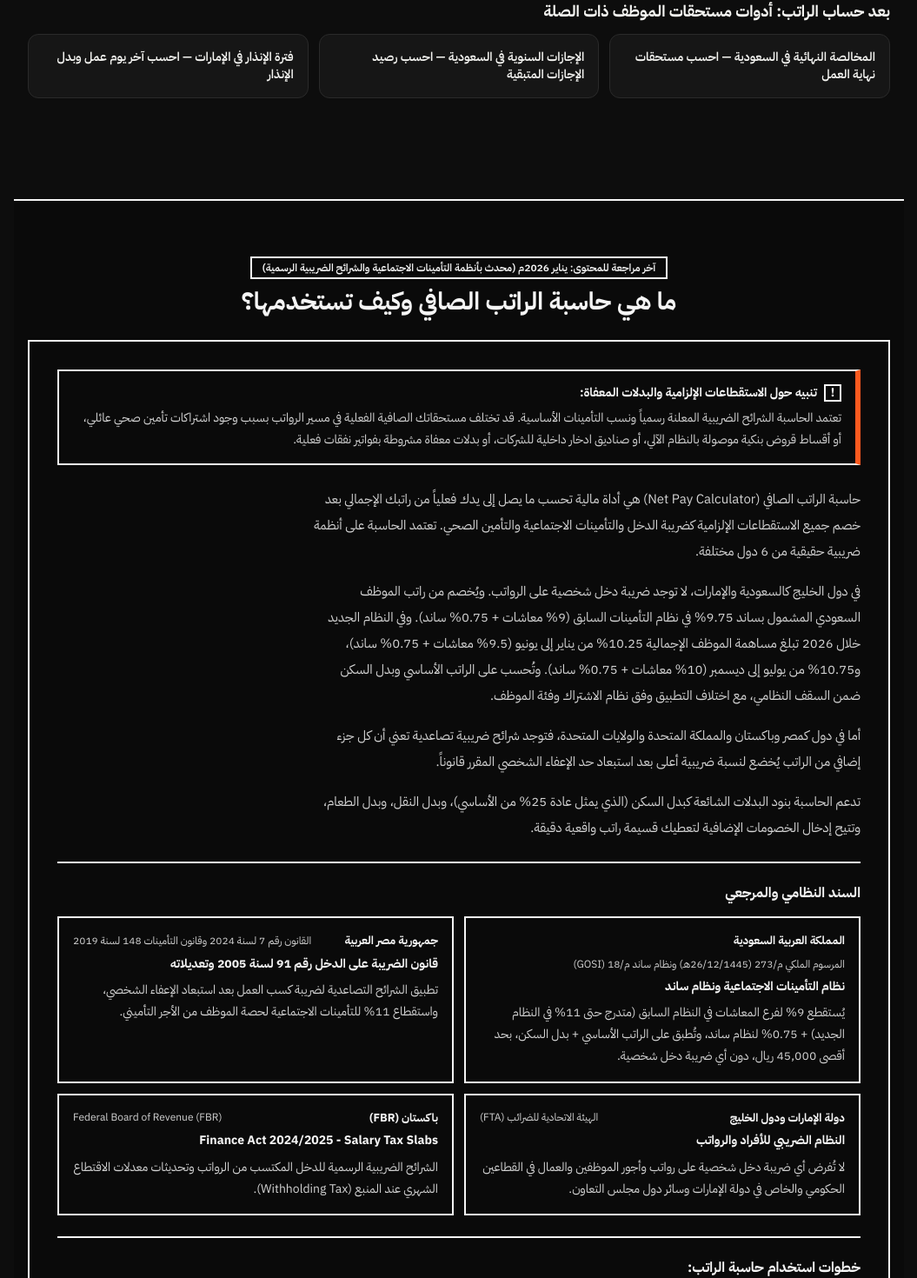
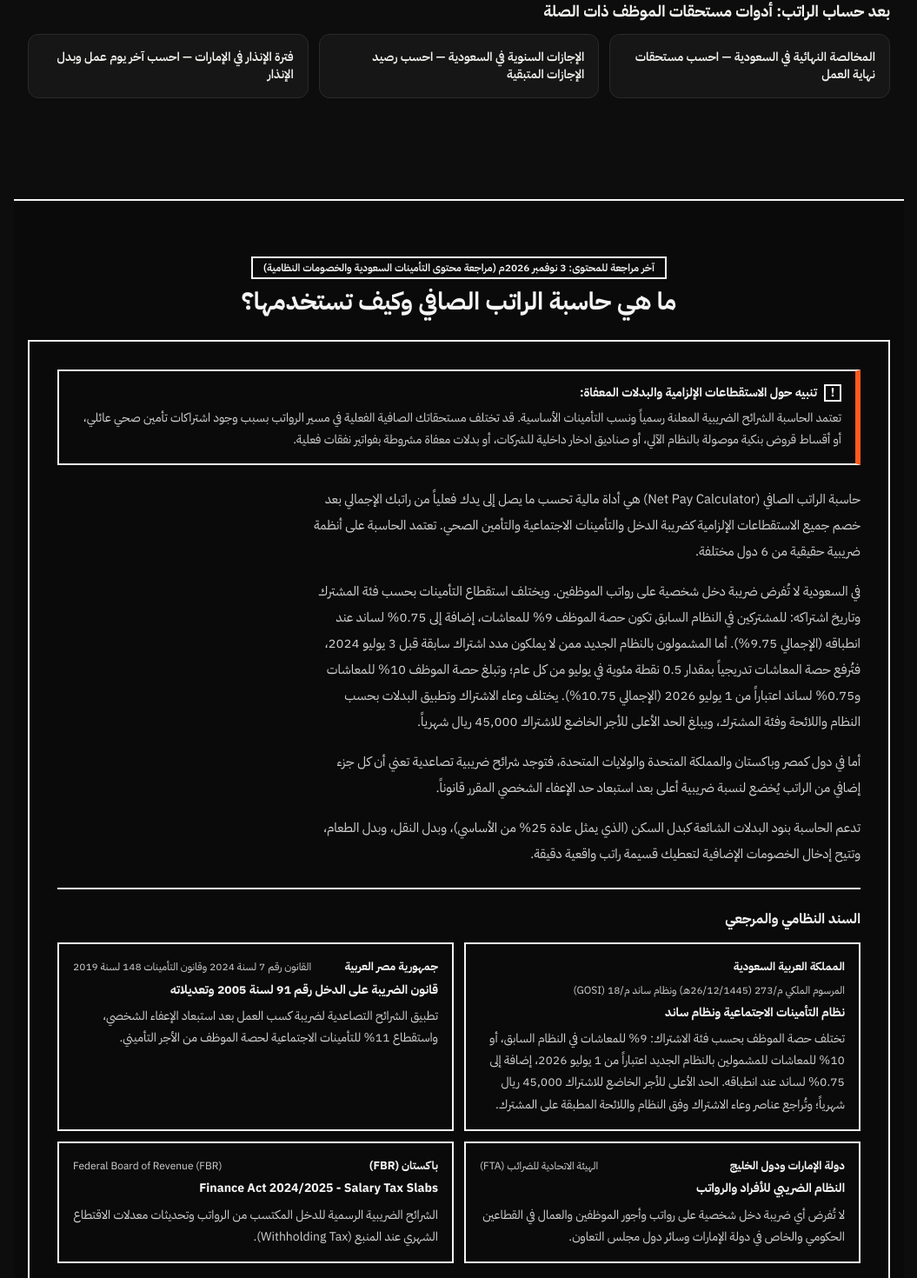
Before and after one commit to MAHMADzubair/arabic-tools, a Next.js app: page /salary-calculator in a window 1280 px wide. Shown: the part 2071-3541 px from the top of the page at 87% size, without its empty margins (112-1167 px from the left). Built offline with nearby package versions, Linux system fonts and the light colour scheme; no server answers.

Commit message:
SEO Sprint 3A: refresh salary legal guidance

```diff
--- a/app/salary-calculator/page.js
+++ b/app/salary-calculator/page.js
@@ -24,7 +24,7 @@ export const metadata = {
 
 const guideData = {
   currentPath: "/salary-calculator",
-  lastUpdated: "يناير 2026م (محدث بأنظمة التأمينات الاجتماعية والشرائح الضريبية الرسمية)",
+  lastUpdated: "3 نوفمبر 2026م (مراجعة محتوى التأمينات السعودية والخصومات النظامية)",
   disclaimerNotice: {
     title: "تنبيه حول الاستقطاعات الإلزامية والبدلات المعفاة:",
     text: "تعتمد الحاسبة الشرائح الضريبية المعلنة رسمياً ونسب التأمينات الأساسية. قد تختلف مستحقاتك الصافية الفعلية في مسير الرواتب بسبب وجود اشتراكات تأمين صحي عائلي، أو أقساط قروض بنكية موصولة بالنظام الآلي، أو صناديق ادخار داخلية للشركات، أو بدلات معفاة مشروطة بفواتير نفقات فعلية.",
@@ -32,7 +32,7 @@ const guideData = {
   aboutTitle: "ما هي حاسبة الراتب الصافي وكيف تستخدمها؟",
   aboutContent: [
     "حاسبة الراتب الصافي (Net Pay Calculator) هي أداة مالية تحسب ما يصل إلى يدك فعلياً من راتبك الإجمالي بعد خصم جميع الاستقطاعات الإلزامية كضريبة الدخل والتأمينات الاجتماعية والتأمين الصحي. تعتمد الحاسبة على أنظمة ضريبية حقيقية من 6 دول مختلفة.",
-    "في دول الخليج كالسعودية والإمارات، لا توجد ضريبة دخل شخصية على الرواتب. ويُخصم من راتب الموظف السعودي المشمول بساند 9.75% في نظام التأمينات السابق (9% معاشات + 0.75% ساند). وفي النظام الجديد خلال 2026 تبلغ مساهمة الموظف الإجمالية 10.25% من يناير إلى يونيو (9.5% معاشات + 0.75% ساند)، و10.75% من يوليو إلى ديسمبر (10% معاشات + 0.75% ساند). وتُحسب على الراتب الأساسي وبدل السكن ضمن السقف النظامي، مع اختلاف التطبيق وفق نظام الاشتراك وفئة الموظف.",
+    "في السعودية لا تُفرض ضريبة دخل شخصية على رواتب الموظفين. ويختلف استقطاع التأمينات بحسب فئة المشترك وتاريخ اشتراكه: للمشتركين في النظام السابق تكون حصة الموظف 9% للمعاشات، إضافة إلى 0.75% لساند عند انطباقه (الإجمالي 9.75%). أما المشمولون بالنظام الجديد ممن لا يملكون مدد اشتراك سابقة قبل 3 يوليو 2024، فتُرفع حصة المعاشات تدريجياً بمقدار 0.5 نقطة مئوية في يوليو من كل عام؛ وتبلغ حصة الموظف 10% للمعاشات و0.75% لساند اعتباراً من 1 يوليو 2026 (الإجمالي 10.75%). يختلف وعاء الاشتراك وتطبيق البدلات بحسب النظام واللائحة وفئة المشترك، ويبلغ الحد الأعلى للأجر الخاضع للاشتراك 45,000 ريال شهرياً.",
     "أما في دول كمصر وباكستان والمملكة المتحدة والولايات المتحدة، فتوجد شرائح ضريبية تصاعدية تعني أن كل جزء إضافي من الراتب يُخضع لنسبة ضريبية أعلى بعد استبعاد حد الإعفاء الشخصي المقرر قانوناً.",
     "تدعم الحاسبة بنود البدلات الشائعة كبدل السكن (الذي يمثل عادة 25% من الأساسي)، وبدل النقل، وبدل الطعام، وتتيح إدخال الخصومات الإضافية لتعطيك قسيمة راتب واقعية دقيقة.",
   ],
@@ -42,7 +42,7 @@ const guideData = {
       lawName: "نظام التأمينات الاجتماعية ونظام ساند",
       date: "المرسوم الملكي م/273 (26/12/1445هـ) ونظام ساند م/18 (GOSI)",
       details:
-        "يُستقطع 9% لفرع المعاشات في النظام السابق (متدرج حتى 11% في النظام الجديد) + 0.75% لنظام ساند، وتُطبق على الراتب الأساسي + بدل السكن، بحد أقصى 45,000 ريال، دون أي ضريبة دخل شخصية.",
+        "تختلف حصة الموظف بحسب فئة الاشتراك: 9% للمعاشات في النظام السابق، أو 10% للمعاشات للمشمولين بالنظام الجديد اعتباراً من 1 يوليو 2026، إضافة إلى 0.75% لساند عند انطباقه. الحد الأعلى للأجر الخاضع للاشتراك 45,000 ريال شهرياً؛ وتُراجع عناصر وعاء الاشتراك وفق النظام واللائحة المطبقة على المشترك.",
     },
     {
       country: "جمهورية مصر العربية",
@@ -128,7 +128,7 @@ const guideData = {
     },
     {
       question: "ما هي البدلات التي تخضع لاستقطاع التأمينات بالسعودية؟",
-      answer: "بموجب نظام التأمينات الاجتماعية السعودي، يخضع للخصم فقط: الراتب الأساسي + بدل السكن (سواء دُفع نقداً أو عيناً مقدراً بأجر شهرين). أما بدل النقل، وبدل الهاتف، وبدل الخطر، والمكافآت، وساعات العمل الإضافي فلا يُستقطع منها تأمينات.",
+      answer: "في النظام السابق، كان وعاء الاشتراك للسعودي يتكون من الأجر الأساسي مضافاً إليه بدل السكن وفق تعريفات GOSI. أما النظام الجديد فيحدد الأجر الأساسي ويجيز للائحة إضافة عناصر وبدلات أخرى؛ لذلك لا يصح تعميم قائمة واحدة على جميع المشتركين. تحقّق من فئة اشتراكك وعناصر الأجر المسجلة لدى GOSI قبل اعتماد صافي الراتب.",
     },
   ],
 };
```
